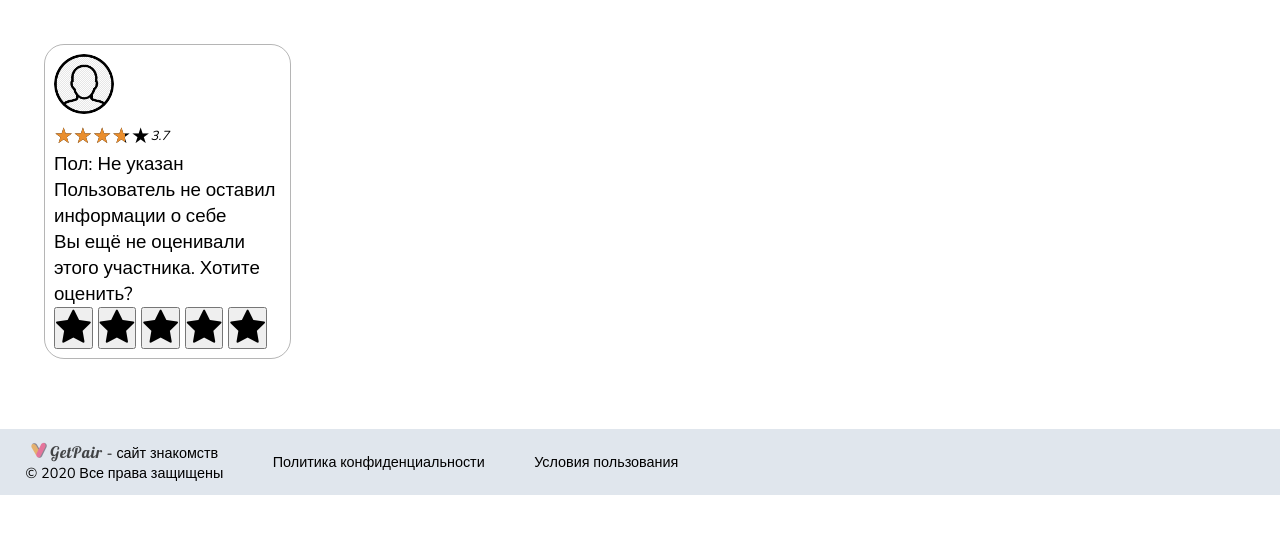
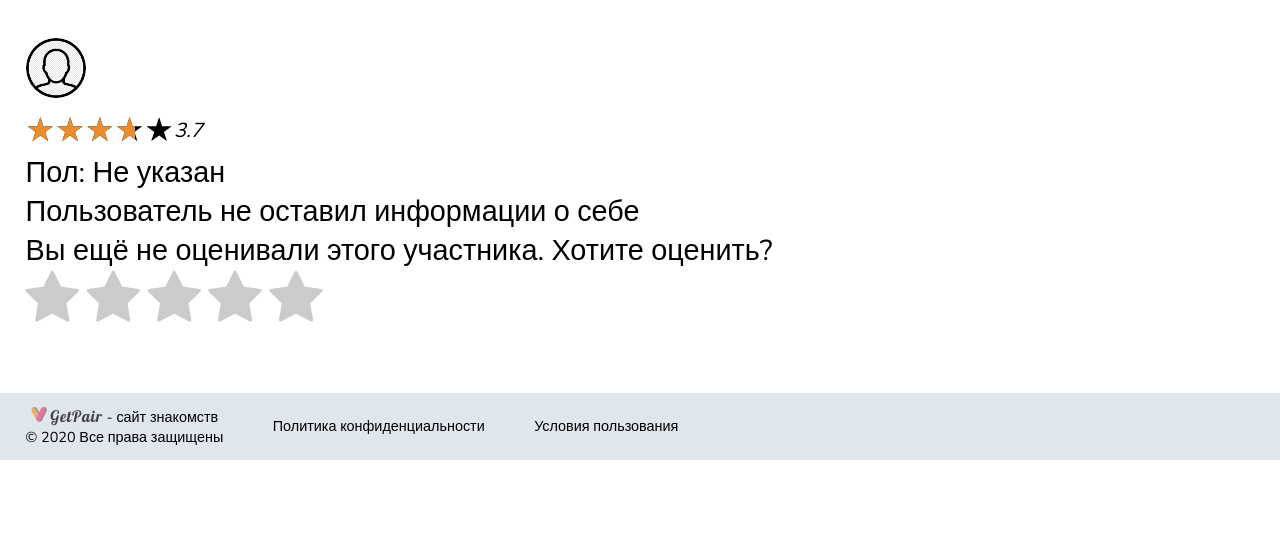
Before and after one commit to mas-gae76/cw_dating_site, a Django app: template templates/profile.html in a window 1280 px wide. Shown: the part 120-654 px from the top of the page. Run offline with Django 3.2, Linux system fonts and the light colour scheme; the template is opened without the code that fills it: most values are stand-ins (such as "Sample title", 1, 10 or a date in 2020); some libraries are stand-ins or nearby versions; some web fonts are replaced.

Commit message:
added styles for star button

```diff
--- a/static/styles/style.css
+++ b/static/styles/style.css
@@ -8,7 +8,7 @@
     margin: 0;
     padding: 0;
     box-sizing: border-box;
-    transition: .3s ease-in-out;
+    transition: .15s ease-in-out;
 }
 html {
     font-size: calc(1em + 1vw);
@@ -110,7 +110,7 @@ img {
 
 /* Main styles */
 main {
-    justify-content: center;
+    justify-content: flex-start;
     margin: 2% 0 4% 0;
 }
 .main_container {
@@ -191,14 +191,14 @@ input {
 }
 
 /* User container */
-.user_container {
+.users_container {
     display: grid;
     width: 97%;
     margin: .5% auto;
     grid-template-columns: repeat(4, 25%);
     grid-gap: 20px;
 }
-.user_preview {
+.users_container .user_preview {
     border: 1.5px solid rgba(0, 0, 0, 0.29);
     border-radius: 20px;
     font-size: .65em;
@@ -250,10 +250,7 @@ input {
     font-size: .7em;
     font-style: italic;
 }
-.checked {
-    color: #ea8e2d;
-}
-.user_preview:hover {
+.users_container .user_preview:hover {
     transform: scale(1.01);
     transition: all .4s ease-in-out;
     border: 1.5px solid #e5759b;
@@ -261,7 +258,15 @@ input {
     -webkit-box-shadow: 0 0 40px 2px rgba(101, 96, 98, 0.37);
     -moz-box-shadow: 0 0 40px 2px rgba(101, 96, 98, 0.37);
 }
-
+#rating_form button
+{
+    border: none !important;
+    background: #ffffff !important;
+    color: rgba(134, 131, 131, 0.42);
+}
+#rating_form button.checked {
+    color: #ea8e2d;
+}
 /* Footer styles */
 footer {
     background: #e0e6ed;
```
